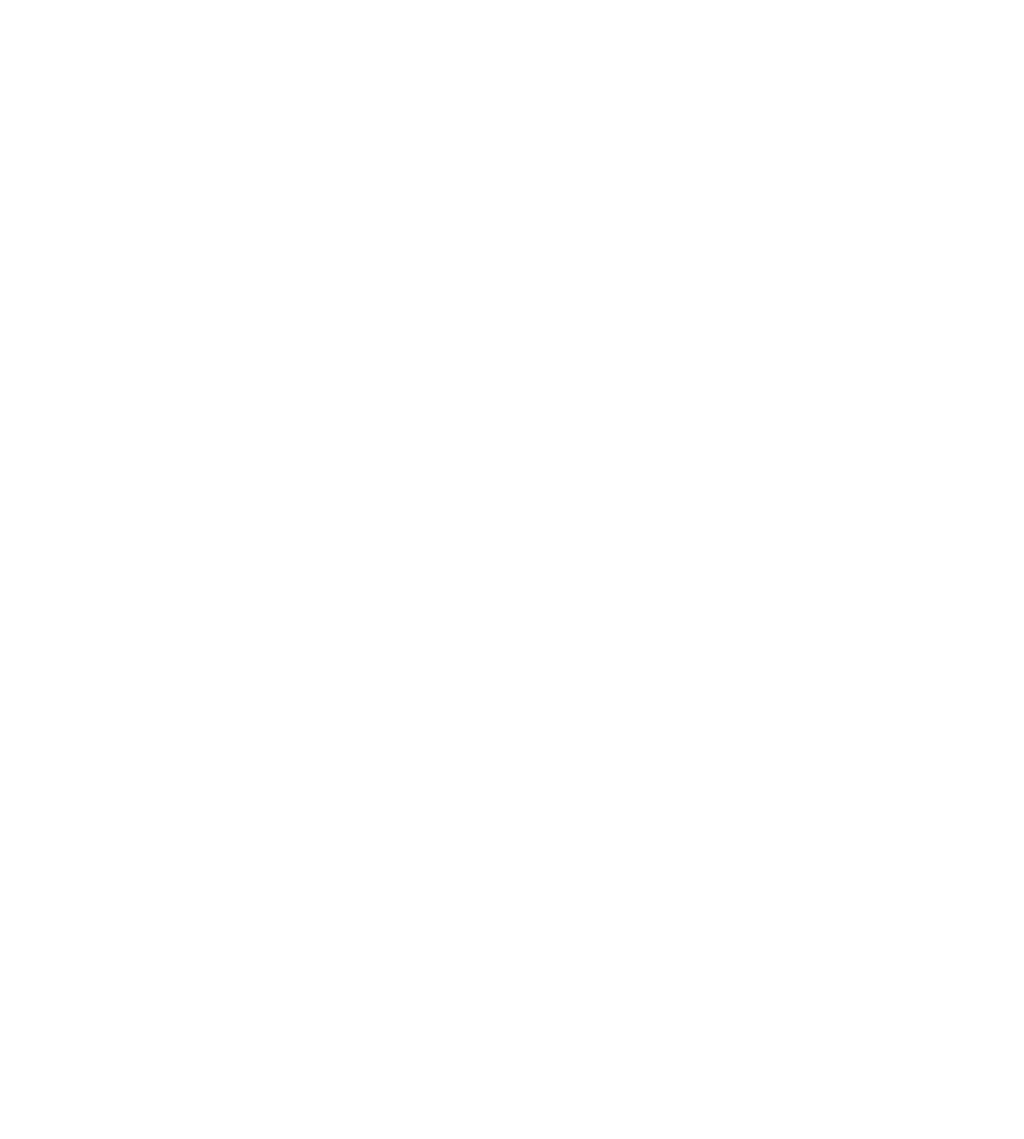
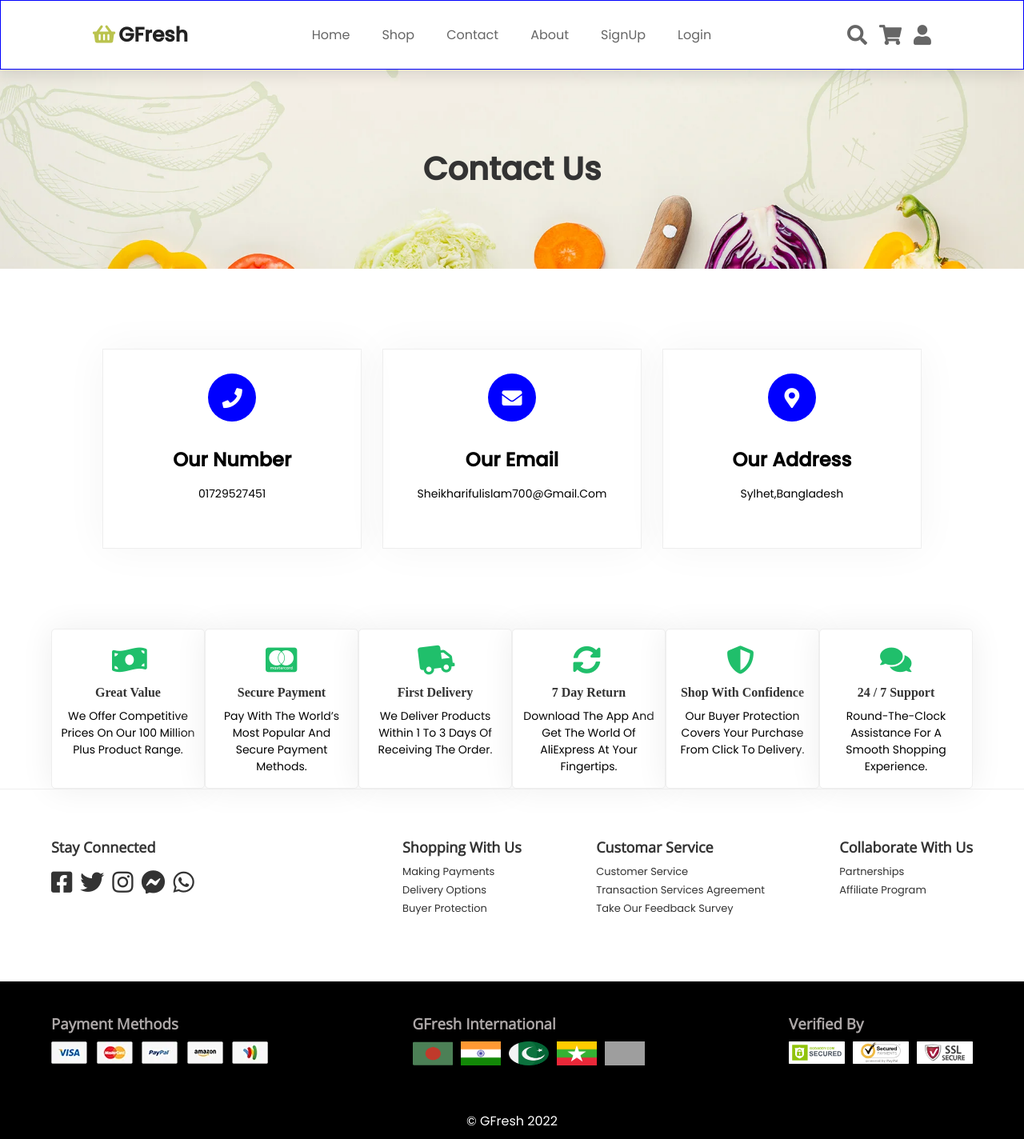
Before and after one commit to sheikharifulislam/Gfresh, a React (Create React App) app: page /contact in a window 1280 px wide. Before the commit this address had no page. Shown: the whole page at 80% size. Before the commit the page ends 800 px from the top, so only its background shows below. Built offline with nearby package versions, Linux system fonts and the light colour scheme; grey boxes are pictures that could not be loaded.

Commit message:
add footer copyright section add contact page banner and contact options

```diff
--- /dev/null
+++ b/public/contactData.json
@@ -0,0 +1,20 @@
+[
+    {
+        "id": "1",
+        "icon": "fas fa-phone",
+        "contactType": "Our Number",
+        "contactOption": "01729527451"
+    },
+    {
+        "id": "2",
+        "icon": "fas fa-envelope",
+        "contactType": "Our Email",
+        "contactOption": "sheikharifulislam700@gmail.com"
+    },
+    {
+        "id": "3",
+        "icon": "fas fa-map-marker-alt",
+        "contactType": "Our Address",
+        "contactOption": "Sylhet,Bangladesh"
+    }
+]
--- a/src/App.js
+++ b/src/App.js
@@ -3,14 +3,21 @@
   Routes,
   Route
 } from "react-router-dom";
+import Contact from "./pages/Contact/Contact";
+import Footer from "./pages/footer/Footer";
 import Home from './pages/home/Home';
+import Navbar from './pages/navbar/Navbar';
 
 function App() {
   return (
     <Router>
+      <Navbar/>
         <Routes>
           <Route path="/" element={<Home/>} />
+          <Route path="home" element={<Home/>}/>
+          <Route path="contact" element={<Contact/>} />
         </Routes>
+        <Footer/>
     </Router>
   );
 }
--- /dev/null
+++ b/src/pages/Contact/Contact.js
@@ -0,0 +1,14 @@
+import React from 'react';
+import ContactOption from './contactOption/ContactOption';
+import ContactPageHeader from './contactPageHader/ContactPageHeader';
+
+const Contact = () => {
+    return (
+        <>
+            <ContactPageHeader/>
+            <ContactOption/>
+        </>
+    );
+};
+
+export default Contact;
--- /dev/null
+++ b/src/pages/Contact/contactOption/ContactOption.js
@@ -0,0 +1,40 @@
+import React, { useEffect, useState } from 'react';
+import './contactOption.css';
+
+const ContactOption = () => {
+
+    const [contactData,setContactData] = useState([]);
+
+    useEffect(() => {
+        fetch('/contactData.json')
+        .then((response) => response.json())
+        .then((data) => setContactData(data))
+        .catch((error) => console.log(error.message))
+    },[])
+
+    return (
+        <section id="contact-options-section">
+            <div className="container">
+                <div className="contact-option-container">
+                    {
+                        contactData.map((data) => (
+                            <div className="single-contact-box" key={data.id}>
+                                <div className="contact-icon">
+                                    <i className={data.icon} />
+                                </div>
+                                <div className="contact-title">
+                                    <h3>{data.contactType}</h3>
+                                </div>
+                                <div className="contact-option">
+                                    <p>{data.contactOption}</p>
+                                </div>
+                            </div>
+                        ))
+                    }
+                </div>
+            </div>
+        </section>
+    );
+};
+
+export default ContactOption;
--- /dev/null
+++ b/src/pages/Contact/contactOption/contactOption.css
@@ -0,0 +1,58 @@
+#contact-options-section {
+  margin-top: 100px;
+}
+
+.contact-option-container {
+  display: flex;
+  justify-content: space-between;
+  flex-wrap: wrap;
+}
+
+.single-contact-box {
+  width: 31.6666666667%;
+  height: 250px;
+  border: 1px solid #eee;
+  box-shadow: 0 0 50px #f5f5f5;
+}
+
+.contact-icon {
+  width: 60px;
+  height: 60px;
+  background-color: blue;
+  border-radius: 50%;
+  -webkit-border-radius: 50%;
+  -moz-border-radius: 50%;
+  -ms-border-radius: 50%;
+  -o-border-radius: 50%;
+  margin-top: 30px;
+  margin-left: 50%;
+  transform: translateX(-50%);
+  -webkit-transform: translateX(-50%);
+  -moz-transform: translateX(-50%);
+  -ms-transform: translateX(-50%);
+  -o-transform: translateX(-50%);
+}
+.contact-icon i {
+  color: #fff;
+  position: absolute;
+  top: 50%;
+  left: 50%;
+  transform: translate(-50%, -50%);
+  -webkit-transform: translate(-50%, -50%);
+  -moz-transform: translate(-50%, -50%);
+  -ms-transform: translate(-50%, -50%);
+  -o-transform: translate(-50%, -50%);
+  font-size: 25px;
+}
+
+.contact-title h3 {
+  text-align: center;
+  margin-top: 30px;
+  font-size: 24px;
+}
+
+.contact-option p {
+  text-align: center;
+  font-size: 14px;
+  margin-top: 15px;
+}
--- /dev/null
+++ b/src/pages/Contact/contactPageHader/ContactPageHeader.js
@@ -0,0 +1,14 @@
+import React from 'react';
+import './contactPageHeader.css'
+
+const ContactPageHeader = () => {
+    return (
+        <section id="contact-page-header" style={{backgroundImage: 'url("image/heading-bg.jpg")'}}>
+            <div className="contact-page-header-title">
+                <h2>Contact Us</h2>
+            </div>
+        </section>
+    );
+};
+
+export default ContactPageHeader;
--- /dev/null
+++ b/src/pages/Contact/contactPageHader/contactPageHeader.css
@@ -0,0 +1,22 @@
+#contact-page-header {
+  width: 100%;
+  height: 250px;
+  margin-top: 86px;
+  background-repeat: no-repeat;
+  background-size: cover;
+  background-position: center;
+  position: relative;
+}
+
+.contact-page-header-title h2 {
+  position: absolute;
+  top: 50%;
+  left: 50%;
+  transform: translate(-50%, -50%);
+  -webkit-transform: translate(-50%, -50%);
+  -moz-transform: translate(-50%, -50%);
+  -ms-transform: translate(-50%, -50%);
+  -o-transform: translate(-50%, -50%);
+  font-size: 40px;
+  color: #333;
+}
--- a/src/pages/footer/Footer.js
+++ b/src/pages/footer/Footer.js
@@ -2,6 +2,7 @@
 import AllServices from './allServices/AllServices';
 import CompanyAdditionalInformation from './companyAdditionalInformation/CompanyAdditionalInformation';
 import CompanyMainInformations from './companyMainInformations/CompanyMainInformations';
+import FooterBottom from './footerBottom/FooterBottom';
 
 const Footer = () => {
 
@@ -10,6 +11,7 @@
             <AllServices/>
             <CompanyMainInformations/>
             <CompanyAdditionalInformation/>
+            <FooterBottom/>
         </footer>
     );
 };
--- a/src/pages/footer/companyAdditionalInformation/companyAdditionalInformation.css
+++ b/src/pages/footer/companyAdditionalInformation/companyAdditionalInformation.css
@@ -13,8 +13,9 @@
 .payment-method h3,
 .coverage-area h3,
 .verified-by h3 {
-  color: #fff;
+  color: #ada8a8;
   margin-bottom: 10px;
+  font-family: "Open Sans", sans-serif;
 }
 
 .coverage-area img {
--- a/src/pages/footer/companyMainInformations/CompanyMainInformations.js
+++ b/src/pages/footer/companyMainInformations/CompanyMainInformations.js
@@ -7,11 +7,11 @@
                 <div className="information-container">
                     <div className="connected">
                         <h3>Stay Connected</h3>
-                        <a href="/#" title="Facebook"><i class="fab fa-facebook-square"></i></a>
-                        <a href="/#" title="Twitter"><i class="fab fa-twitter"></i></a>
-                        <a href="/#" title="Instagram"><i class="fab fa-instagram"></i></a>
-                        <a href="/#" title="Messenger"><i class="fab fa-facebook-messenger"></i></a>
-                        <a href="/#" title="Whatsapp"><i class="fab fa-whatsapp"></i></a>
+                        <a href="/#" title="Facebook"><i className="fab fa-facebook-square"></i></a>
+                        <a href="/#" title="Twitter"><i className="fab fa-twitter"></i></a>
+                        <a href="/#" title="Instagram"><i className="fab fa-instagram"></i></a>
+                        <a href="/#" title="Messenger"><i className="fab fa-facebook-messenger"></i></a>
+                        <a href="/#" title="Whatsapp"><i className="fab fa-whatsapp"></i></a>
                     </div>
                     <div className="shopping-with-us">
                         <h3>Shopping With Us</h3>
--- /dev/null
+++ b/src/pages/footer/footerBottom/FooterBottom.js
@@ -0,0 +1,19 @@
+import React from 'react';
+
+const FooterBottom = () => {
+
+    const footerBottomStyle = {
+        textAlign: 'center',
+        padding: '10px 0',
+        backgroundColor: "#000",
+        color: "#fff",
+    }
+
+    return (
+        <section id="footer-bottom" style={footerBottomStyle}>
+            <p>&copy; GFresh 2022</p>
+        </section>
+    );
+};
+
+export default FooterBottom;
--- a/src/pages/home/Home.js
+++ b/src/pages/home/Home.js
@@ -3,20 +3,17 @@
 import Footer from '../footer/Footer';
 import HeaderBanner from '../headerBanner/HeaderBanner';
 import HeaderSlider from '../headerSlider/HeaderSlider';
-import Navbar from '../navbar/Navbar';
 import ProductCategory from '../productCategory/ProductCategory';
 
 const Home = () => {
     return (
         <>
-            <Navbar/>
             <HeaderSlider/>
             <main>
                 <HeaderBanner/>
                 <ProductCategory/>
                 <AllProducts/>
             </main>
-            <Footer/>
         </>
 
 
```
